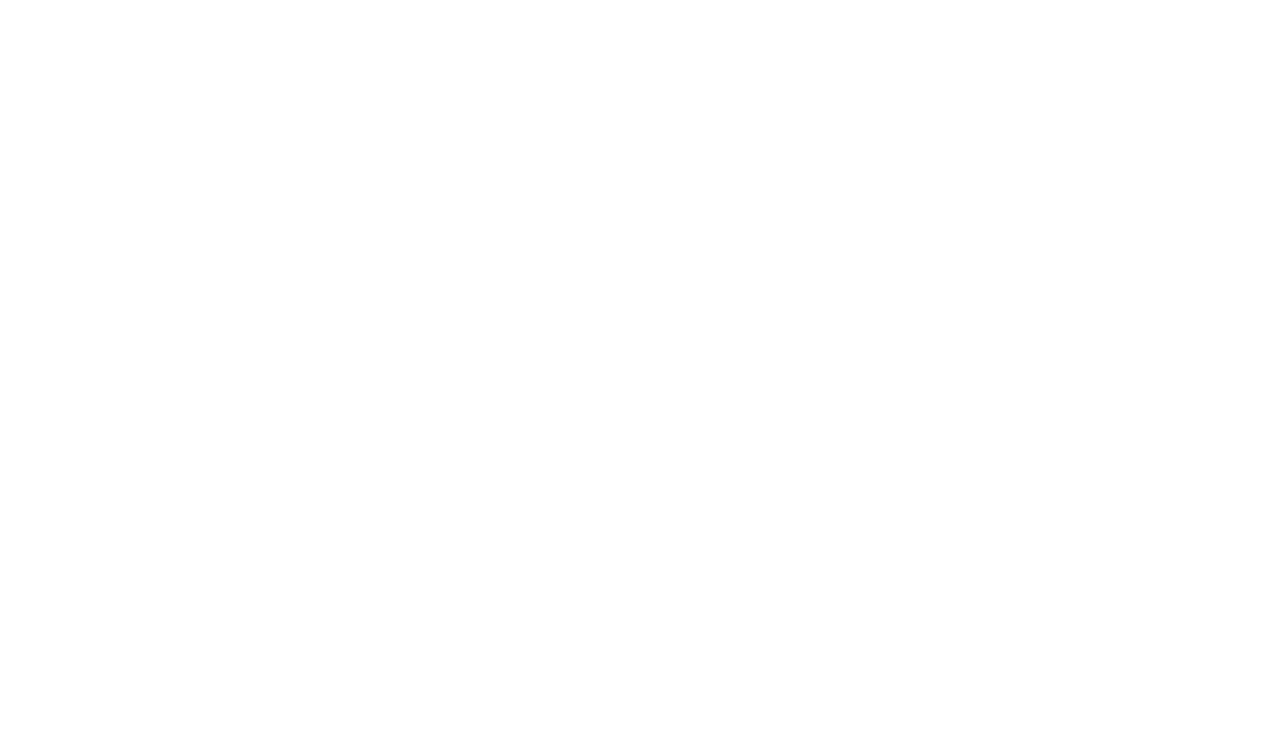
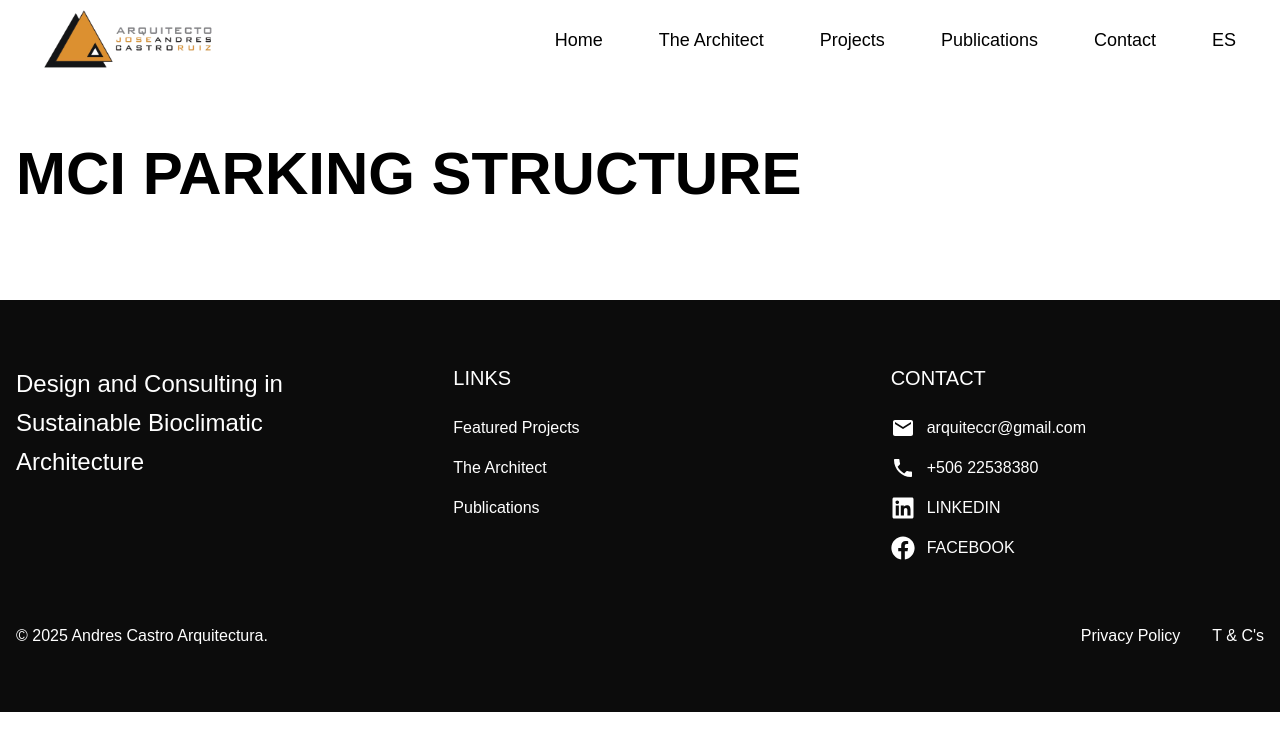
Before and after one commit to botflowlab/AndresCastroWebsite, a React (Vite) app: page /proyectos/mci-parking in a window 1280 px wide. Before the commit this address had no page. Shown: the top 750 px of the page. Built offline with nearby package versions, Linux system fonts and the light colour scheme; a web font is replaced by a local one.

Commit message:
Organize project files structure

```diff
--- a/src/App.jsx
+++ b/src/App.jsx
@@ -2,6 +2,8 @@ import React from 'react';
 import { BrowserRouter as Router, Routes, Route } from 'react-router-dom';
 import Home from './pages/Home';
 import Projects from './pages/Projects';
+import MciParking from './pages/projects/MciParking';
+import KansasMuseum from './pages/projects/KansasMuseum';
 
 function App() {
   return (
@@ -9,6 +11,8 @@ function App() {
       <Routes>
         <Route path="/" element={<Home />} />
         <Route path="/proyectos" element={<Projects />} />
+        <Route path="/proyectos/mci-parking" element={<MciParking />} />
+        <Route path="/proyectos/kansas-museum" element={<KansasMuseum />} />
       </Routes>
     </Router>
   );
--- a/src/components/sections/ProjectGrid.jsx
+++ b/src/components/sections/ProjectGrid.jsx
@@ -1,4 +1,5 @@
 import React from 'react';
+import { Link } from 'react-router-dom';
 
 function ProjectGrid() {
   const projects = [
@@ -6,18 +7,20 @@ function ProjectGrid() {
       id: 1,
       title: 'MCI PARKING STRUCTURE',
       image: 'https://images.pexels.com/photos/127028/pexels-photo-127028.jpeg',
+      path: '/proyectos/mci-parking'
     },
     {
       id: 2,
       title: 'KANSAS CITY MUSEUM',
       image: 'https://images.pexels.com/photos/461902/pexels-photo-461902.jpeg',
+      path: '/proyectos/kansas-museum'
     },
   ];
 
   return (
     <div className="grid grid-cols-1 lg:grid-cols-2 gap-8">
       {projects.map((project) => (
-        <div key={project.id} className="relative group">
+        <Link to={project.path} key={project.id} className="relative group">
           <div className="aspect-w-3 aspect-h-4 overflow-hidden">
             <img
               src={project.image}
@@ -30,7 +33,7 @@ function ProjectGrid() {
               {project.title}
             </h3>
           </div>
-        </div>
+        </Link>
       ))}
     </div>
   );
--- /dev/null
+++ b/src/pages/projects/KansasMuseum.jsx
@@ -0,0 +1,20 @@
+import React from 'react';
+import Navbar from '../../components/layout/Navbar';
+import Footer from '../../components/layout/Footer';
+
+function KansasMuseum() {
+  return (
+    <div className="font-neutra">
+      <Navbar />
+      <main className="pt-20">
+        <div className="max-w-7xl mx-auto px-4 py-16">
+          <h1 className="text-4xl md:text-6xl font-bold mb-8">KANSAS CITY MUSEUM</h1>
+          {/* Project content will go here */}
+        </div>
+      </main>
+      <Footer />
+    </div>
+  );
+}
+
+export default KansasMuseum;
--- /dev/null
+++ b/src/pages/projects/MciParking.jsx
@@ -0,0 +1,20 @@
+import React from 'react';
+import Navbar from '../../components/layout/Navbar';
+import Footer from '../../components/layout/Footer';
+
+function MciParking() {
+  return (
+    <div className="font-neutra">
+      <Navbar />
+      <main className="pt-20">
+        <div className="max-w-7xl mx-auto px-4 py-16">
+          <h1 className="text-4xl md:text-6xl font-bold mb-8">MCI PARKING STRUCTURE</h1>
+          {/* Project content will go here */}
+        </div>
+      </main>
+      <Footer />
+    </div>
+  );
+}
+
+export default MciParking;
```
